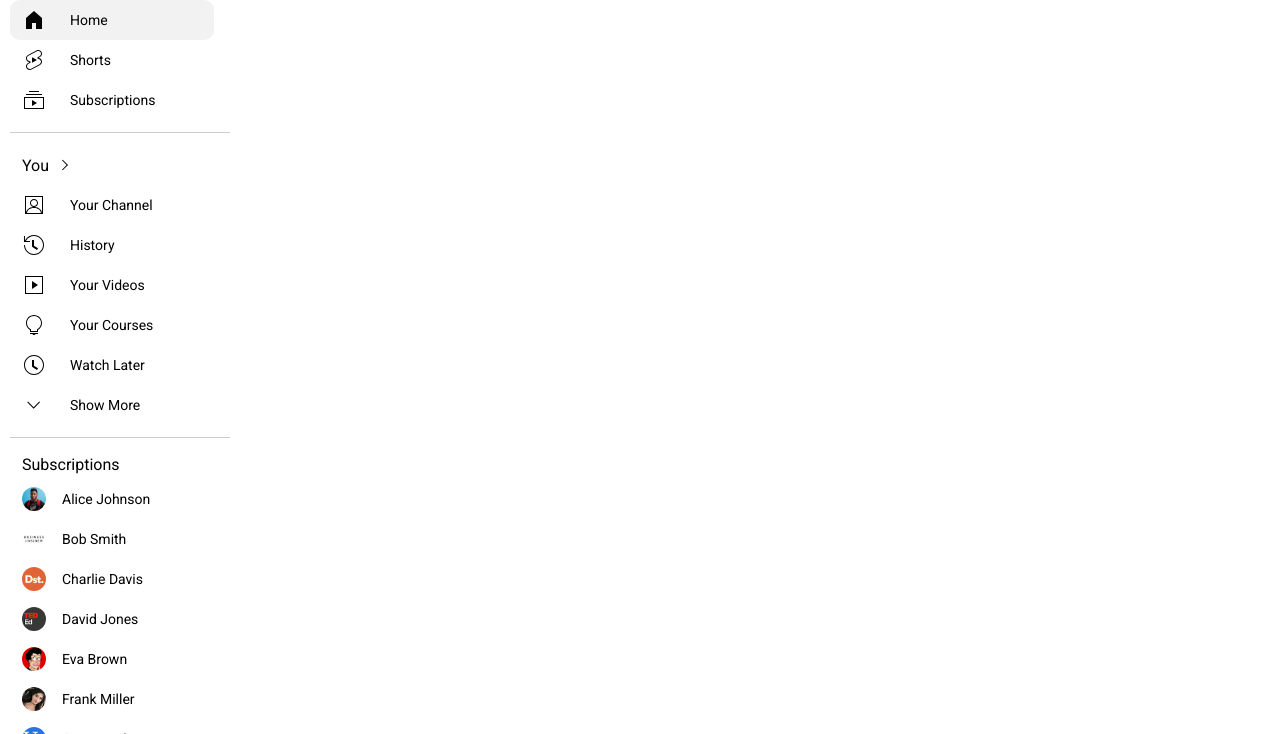
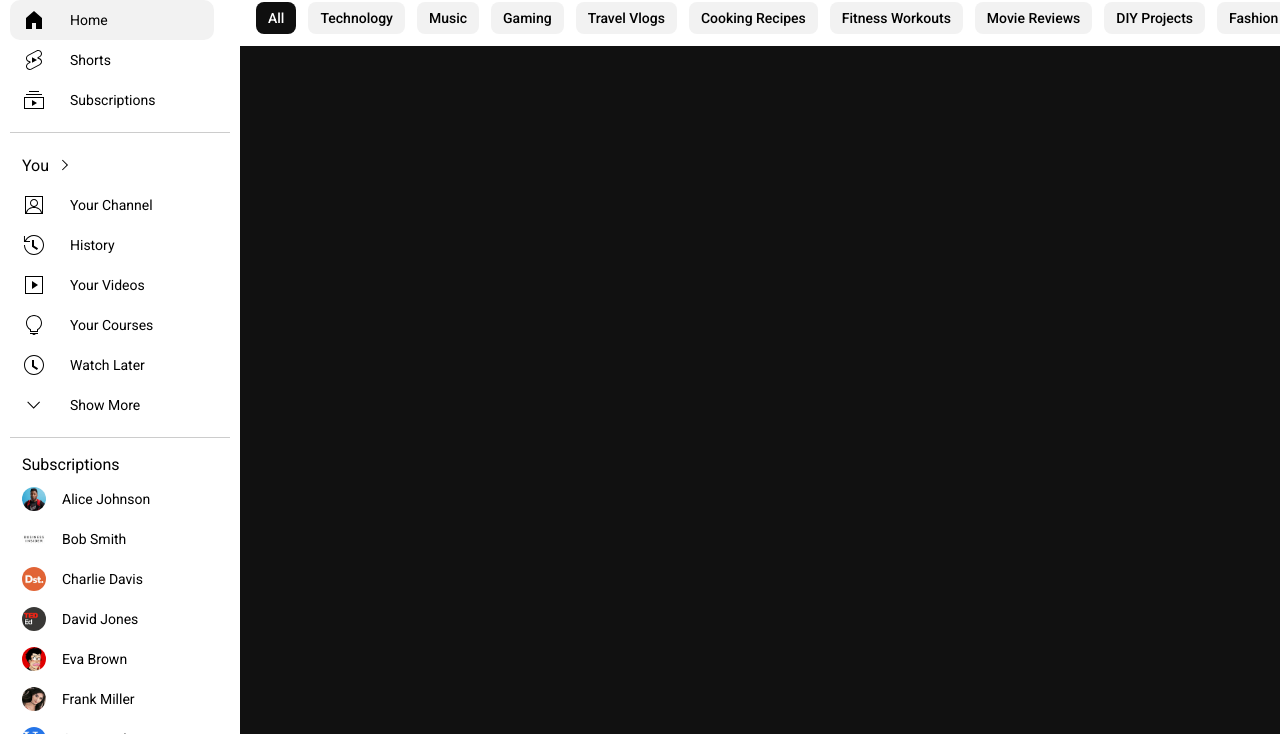
Before and after one commit to dayas-kr-coder/youtube-clone, a plain HTML site: page index.html in a window 1280 px wide. Shown: the part 66-800 px from the top of the page. Drawn offline with Linux system fonts and the light colour scheme.

Commit message:
Add video-keywords.css  - create video-keywords.css in css directory.  - completed video-keywords.

```diff
--- a/css/general.css
+++ b/css/general.css
@@ -8,4 +8,5 @@
 body {
   font-family: "Roboto", Arial, Helvetica, sans-serif;
   font-size: 16px;
+  padding-left: 240px;
 }
--- /dev/null
+++ b/css/video-keywords.css
@@ -0,0 +1,55 @@
+.video-keywords-container {
+  background-color: #fff;
+  height: 56px;
+  width: 100%;
+  position: fixed;
+  top: 56px;
+  left: 240px;
+  display: flex;
+  gap: 0.75rem;
+  padding: 0 1rem;
+  overflow-x: hidden; /* Hide horizontal scrollbar by default */
+  white-space: nowrap; /* Prevent line breaks */
+}
+
+.video-keywords-container:hover {
+  overflow-x: auto; /* Enable horizontal scrolling on hover */
+}
+
+.video-keywords-container::-webkit-scrollbar {
+  display: none; /* Hide scrollbar for WebKit (Chrome, Safari) */
+}
+
+.video-keywords-container {
+  scrollbar-width: thin; /* Hide scrollbar for Firefox */
+  scrollbar-color: transparent transparent; /* Hide scrollbar for Firefox */
+}
+
+.video-keywords {
+  cursor: pointer;
+  display: flex;
+  align-items: center;
+  justify-content: center;
+  font-size: 14px;
+  border-radius: 8px;
+  padding: 0 12px;
+  margin: 12px 0;
+  font-weight: 500;
+  text-transform: capitalize;
+  background-color: var(--icon-bg-color);
+  white-space: nowrap;
+  &:hover {
+    background-color: var(--icon-bg-color-hover);
+  }
+}
+
+.video-keywords.selected-keyword {
+  background-color: var(--txt-color);
+  color: #fff;
+}
+
+/* ! REMOVE THIS */
+body {
+  background-color: #111;
+}
+/* ! REMOVE THIS */
--- a/index.html
+++ b/index.html
@@ -16,6 +16,7 @@
     <link rel="stylesheet" href="./css/colors.css" />
     <link rel="stylesheet" href="./css/header.css" />
     <link rel="stylesheet" href="./css/sidebar.css" />
+    <link rel="stylesheet" href="./css/video-keywords.css" />
     <link rel="stylesheet" href="./css/video.css" />
     <!-- JS -->
     <script src="./js/app.js"></script>
@@ -286,7 +287,25 @@
     <!-- Sidebar section end -->
 
     <!-- video keywords section start -->
-    <div class="video-keywords-container"></div>
+    <div class="video-keywords-container">
+      <div class="video-keywords selected-keyword">all</div>
+      <div class="video-keywords">technology</div>
+      <div class="video-keywords">music</div>
+      <div class="video-keywords">gaming</div>
+      <div class="video-keywords">travel vlogs</div>
+      <div class="video-keywords">cooking recipes</div>
+      <div class="video-keywords">fitness workouts</div>
+      <div class="video-keywords">movie reviews</div>
+      <div class="video-keywords">DIY projects</div>
+      <div class="video-keywords">fashion trends</div>
+      <div class="video-keywords">comedy sketches</div>
+      <div class="video-keywords">educational content</div>
+      <div class="video-keywords">pet videos</div>
+      <div class="video-keywords">book recommendations</div>
+      <div class="video-keywords">digital art tutorials</div>
+      <div class="video-keywords">celebrity interviews</div>
+      <div class="video-keywords">technology</div>
+    </div>
     <!-- video keywords section end -->
 
     <!-- video section start -->
```
